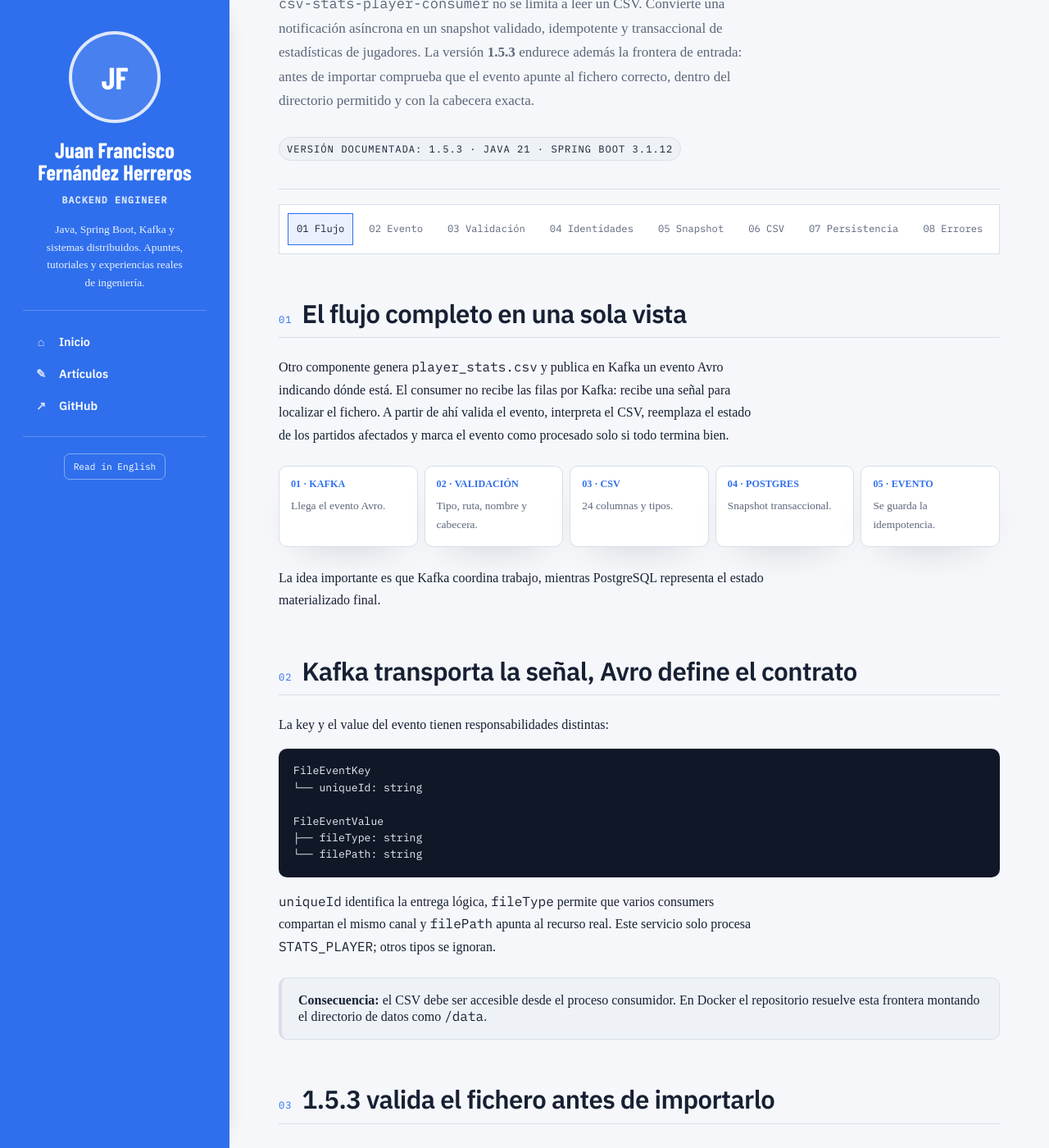
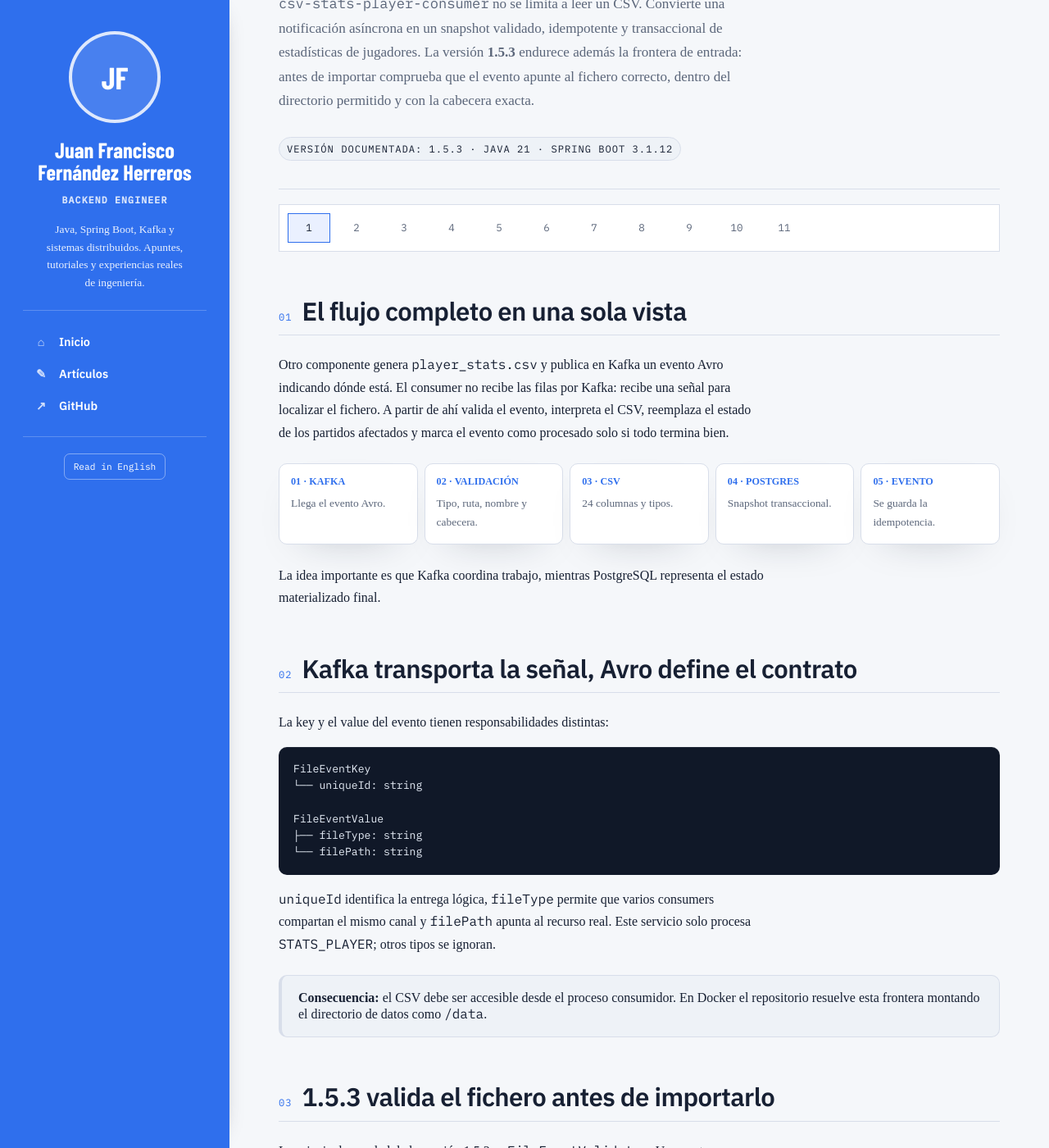
Before and after one commit to juanfranciscofernandezherreros/juanfranciscofernandezherreros.github.io, a Jekyll site: the page built from _posts/2026-09-21-csv-stats-player-consumer-es.html, in a window 1280 px wide and 1400 px high, scrolled down 307 px. Shown: the whole window at 82% size. Built offline with Jekyll 4.4.1, drawn with Linux system fonts in a browser that asks for light colours.

Commit message:
style: simplify article index to numbers

```diff
--- a/_posts/2026-09-21-csv-stats-player-consumer-es.html
+++ b/_posts/2026-09-21-csv-stats-player-consumer-es.html
@@ -29,9 +29,9 @@ published: true
 .csv-consumer section{margin-top:58px;scroll-margin-top:92px}
 .csv-consumer .head{display:flex;gap:12px;align-items:baseline;border-bottom:1px solid var(--line-local);padding-bottom:10px;margin-bottom:22px}
 .csv-consumer .toc-wrap{position:sticky;top:10px;z-index:5;margin:18px 0 34px;padding:10px;background:color-mix(in srgb,var(--panel) 94%,transparent);backdrop-filter:blur(8px)}
-.csv-consumer .toc{display:flex;gap:8px;overflow-x:auto;list-style:none;margin:0;padding:0;scrollbar-width:thin}
+.csv-consumer .toc{display:flex;gap:6px;overflow-x:auto;list-style:none;margin:0;padding:0;scrollbar-width:thin}
 .csv-consumer .toc li{margin:0;flex:0 0 auto}
-.csv-consumer .toc a{display:block;padding:8px 10px;border:1px solid transparent;text-decoration:none;font-size:.76rem;white-space:nowrap;color:var(--muted)}
+.csv-consumer .toc a{display:grid;place-items:center;min-width:34px;height:34px;padding:0 8px;border:1px solid transparent;text-decoration:none;font-size:.78rem;white-space:nowrap;color:var(--muted)}
 .csv-consumer .toc a:hover,.csv-consumer .toc a:focus-visible{border-color:var(--line-local);color:var(--ink)}
 .csv-consumer .toc a[aria-current="true"]{background:var(--accent-soft);border-color:var(--accent);color:var(--ink)}
 .csv-consumer .flow{display:grid;grid-template-columns:repeat(5,minmax(0,1fr));gap:8px;margin:24px 0}
@@ -60,17 +60,17 @@ published: true
 
 <nav class="toc-wrap" aria-label="Índice del artículo">
 <ul class="toc">
-<li><a href="#flujo">01 Flujo</a></li>
-<li><a href="#evento">02 Evento</a></li>
-<li><a href="#validacion">03 Validación</a></li>
-<li><a href="#identidades">04 Identidades</a></li>
-<li><a href="#snapshot">05 Snapshot</a></li>
-<li><a href="#csv">06 CSV</a></li>
-<li><a href="#persistencia">07 Persistencia</a></li>
-<li><a href="#errores">08 Errores</a></li>
-<li><a href="#observabilidad">09 Observabilidad</a></li>
-<li><a href="#docker">10 Docker</a></li>
-<li><a href="#garantias">11 Garantías</a></li>
+<li><a href="#flujo" aria-label="Ir a la sección 1">1</a></li>
+<li><a href="#evento" aria-label="Ir a la sección 2">2</a></li>
+<li><a href="#validacion" aria-label="Ir a la sección 3">3</a></li>
+<li><a href="#identidades" aria-label="Ir a la sección 4">4</a></li>
+<li><a href="#snapshot" aria-label="Ir a la sección 5">5</a></li>
+<li><a href="#csv" aria-label="Ir a la sección 6">6</a></li>
+<li><a href="#persistencia" aria-label="Ir a la sección 7">7</a></li>
+<li><a href="#errores" aria-label="Ir a la sección 8">8</a></li>
+<li><a href="#observabilidad" aria-label="Ir a la sección 9">9</a></li>
+<li><a href="#docker" aria-label="Ir a la sección 10">10</a></li>
+<li><a href="#garantias" aria-label="Ir a la sección 11">11</a></li>
 </ul>
 </nav>
 
```
